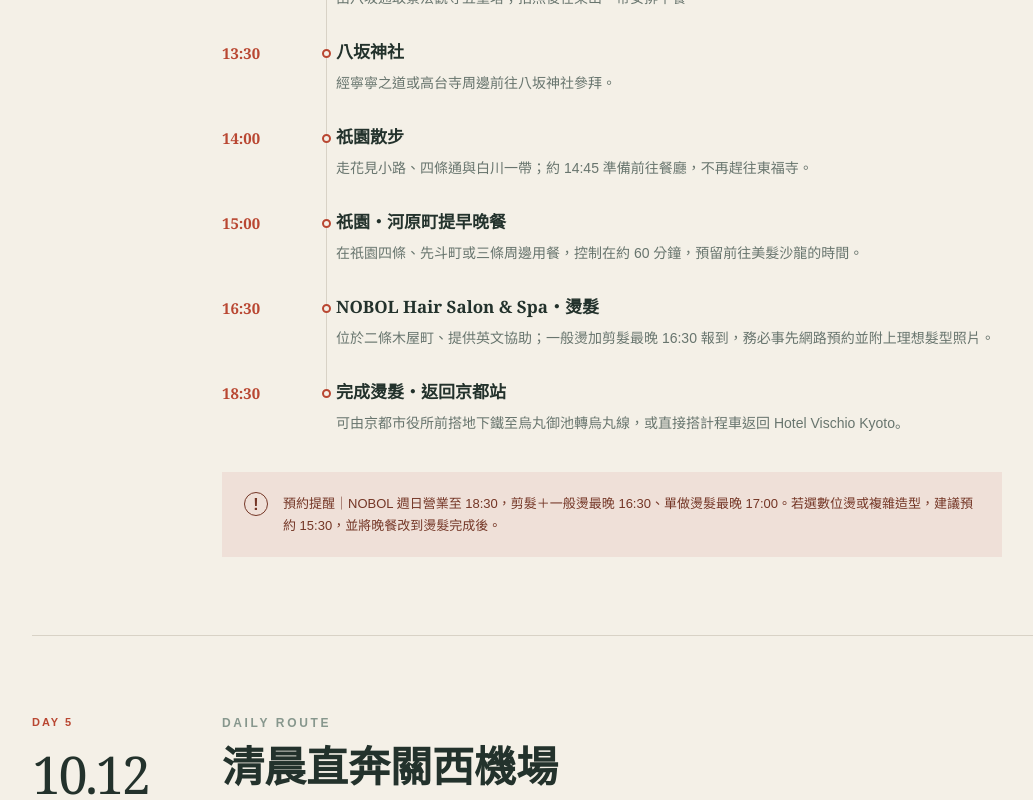
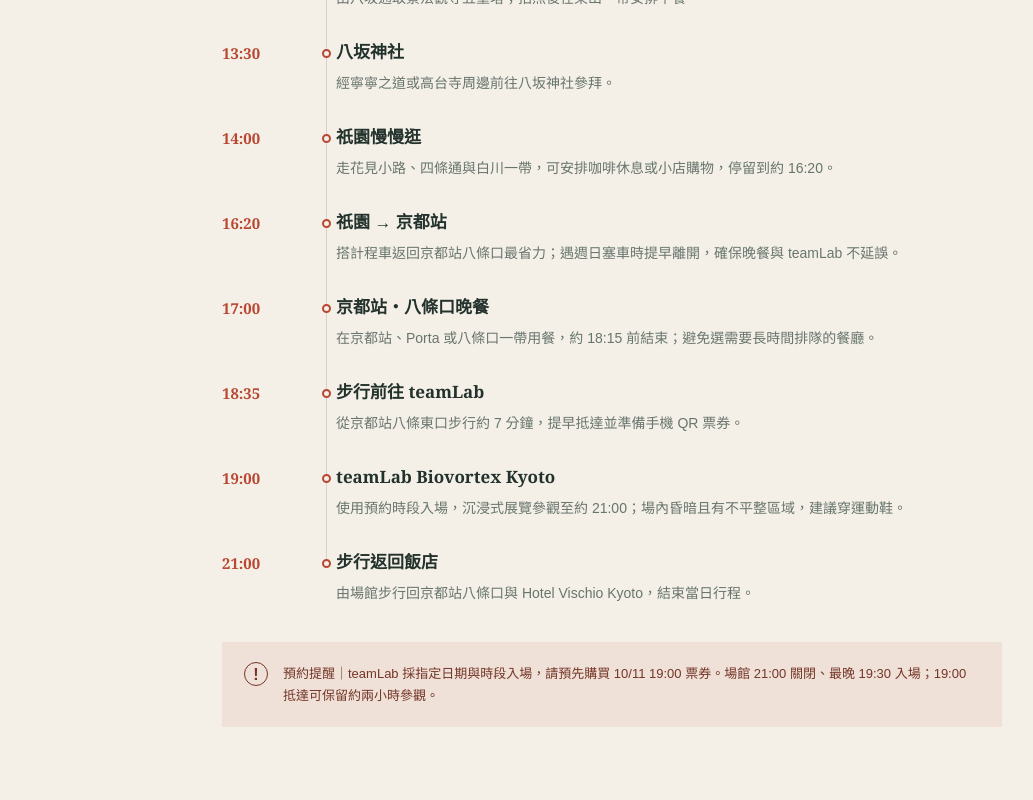
Before and after one commit to You-Sz/kyoto-2026-autumn, a Next.js app: page / in a window 1280 px wide. Shown: the part 5020-5820 px from the top of the page, without its empty margins (48-1081 px from the left). Built offline with nearby package versions, Linux system fonts and the light colour scheme.

Commit message:
Replace October 11 salon with teamLab Kyoto

```diff
--- a/app/page.tsx
+++ b/app/page.tsx
@@ -57,7 +57,7 @@ const days = [
     id: "day-4",
     date: "10.11",
     weekday: "SUN",
-    title: "清水寺・二三年坂・祇園・美髮沙龍",
+    title: "清水寺・二三年坂・祇園・teamLab",
     tone: "temple",
     events: [
       ["09:00", "京都站出發・搭 206 公車", "由京都站前搭市營巴士 206 系統，在東山七條站下車；週日可能塞車，預留候車與行車時間。"],
@@ -67,12 +67,14 @@ const days = [
       ["12:10", "八坂庚申堂", "欣賞色彩鮮明的庚申吊飾，簡短參拜拍照。"],
       ["12:30", "八坂通拍八坂塔", "由八坂通取景法觀寺五重塔；拍照後在東山一帶安排午餐。"],
       ["13:30", "八坂神社", "經寧寧之道或高台寺周邊前往八坂神社參拜。"],
-      ["14:00", "祇園散步", "走花見小路、四條通與白川一帶；約 14:45 準備前往餐廳，不再趕往東福寺。"],
-      ["15:00", "祇園・河原町提早晚餐", "在祇園四條、先斗町或三條周邊用餐，控制在約 60 分鐘，預留前往美髮沙龍的時間。"],
-      ["16:30", "NOBOL Hair Salon & Spa・燙髮", "位於二條木屋町、提供英文協助；一般燙加剪髮最晚 16:30 報到，務必事先網路預約並附上理想髮型照片。"],
-      ["18:30", "完成燙髮・返回京都站", "可由京都市役所前搭地下鐵至烏丸御池轉烏丸線，或直接搭計程車返回 Hotel Vischio Kyoto。"],
+      ["14:00", "祇園慢慢逛", "走花見小路、四條通與白川一帶，可安排咖啡休息或小店購物，停留到約 16:20。"],
+      ["16:20", "祇園 → 京都站", "搭計程車返回京都站八條口最省力；遇週日塞車時提早離開，確保晚餐與 teamLab 不延誤。"],
+      ["17:00", "京都站・八條口晚餐", "在京都站、Porta 或八條口一帶用餐，約 18:15 前結束；避免選需要長時間排隊的餐廳。"],
+      ["18:35", "步行前往 teamLab", "從京都站八條東口步行約 7 分鐘，提早抵達並準備手機 QR 票券。"],
+      ["19:00", "teamLab Biovortex Kyoto", "使用預約時段入場，沉浸式展覽參觀至約 21:00；場內昏暗且有不平整區域，建議穿運動鞋。"],
+      ["21:00", "步行返回飯店", "由場館步行回京都站八條口與 Hotel Vischio Kyoto，結束當日行程。"],
     ],
-    alert: "預約提醒｜NOBOL 週日營業至 18:30，剪髮＋一般燙最晚 16:30、單做燙髮最晚 17:00。若選數位燙或複雜造型，建議預約 15:30，並將晚餐改到燙髮完成後。",
+    alert: "預約提醒｜teamLab 採指定日期與時段入場，請預先購買 10/11 19:00 票券。場館 21:00 關閉、最晚 19:30 入場；19:00 抵達可保留約兩小時參觀。",
   },
   {
     id: "day-5",
@@ -100,7 +102,7 @@ const links = [
   ["北野屋", "https://www.hotel-kitanoya.jp/lg_en/"],
   ["INE CAFE", "https://www.ine-kankou.jp/taste/ine-cafe"],
   ["HARUKA", "https://www.kansai-airport.or.jp/en/access/from-airport/train"],
-  ["NOBOL 美髮沙龍", "https://nobol-hair.com/"],
+  ["teamLab Biovortex Kyoto", "https://www.teamlab.art/e/kyoto/"],
 ];
 
 export default function Home() {
@@ -181,7 +183,7 @@ export default function Home() {
         <div className="shell checklist-inner">
           <div className="section-heading light"><p>BEFORE YOU GO</p><h2>出發前確認</h2></div>
           <div className="check-grid">
-            <div><b>01</b><h3>交通預約</h3><p>京都往返天橋立指定席、10/12 第一班 HARUKA。</p></div>
+            <div><b>01</b><h3>交通・門票預約</h3><p>京都往返天橋立指定席、10/12 第一班 HARUKA、10/11 19:00 teamLab。</p></div>
             <div><b>02</b><h3>行李安排</h3><p>大件行李留在京都；天橋立過夜行李使用車站置物櫃。</p></div>
             <div><b>03</b><h3>接駁確認</h3><p>向北野屋預約 10/9 約 17:30 天橋立站接駁。</p></div>
             <div><b>04</b><h3>時刻複查</h3><p>出發前再次確認觀光船、丹海巴士與特急最終班表。</p></div>
```
